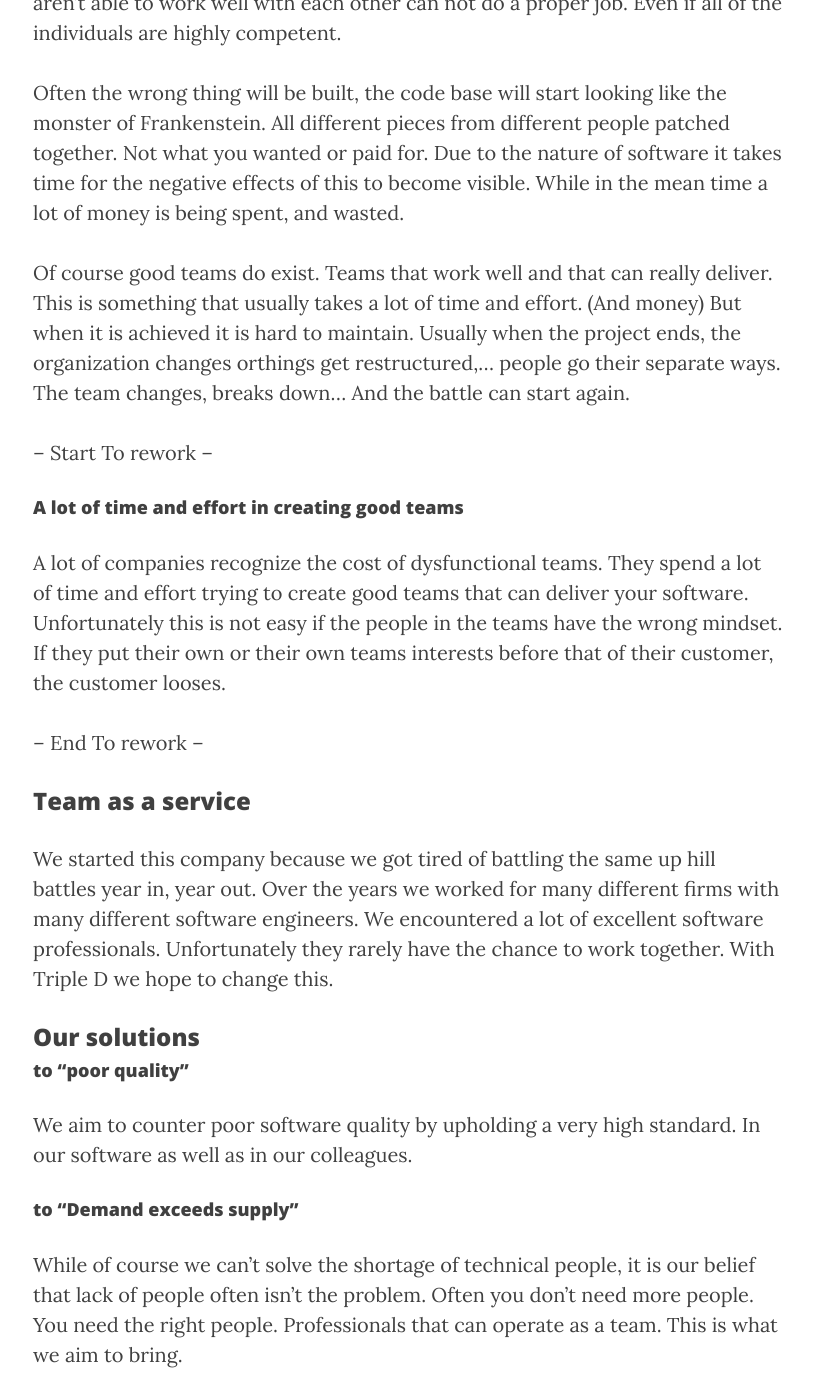
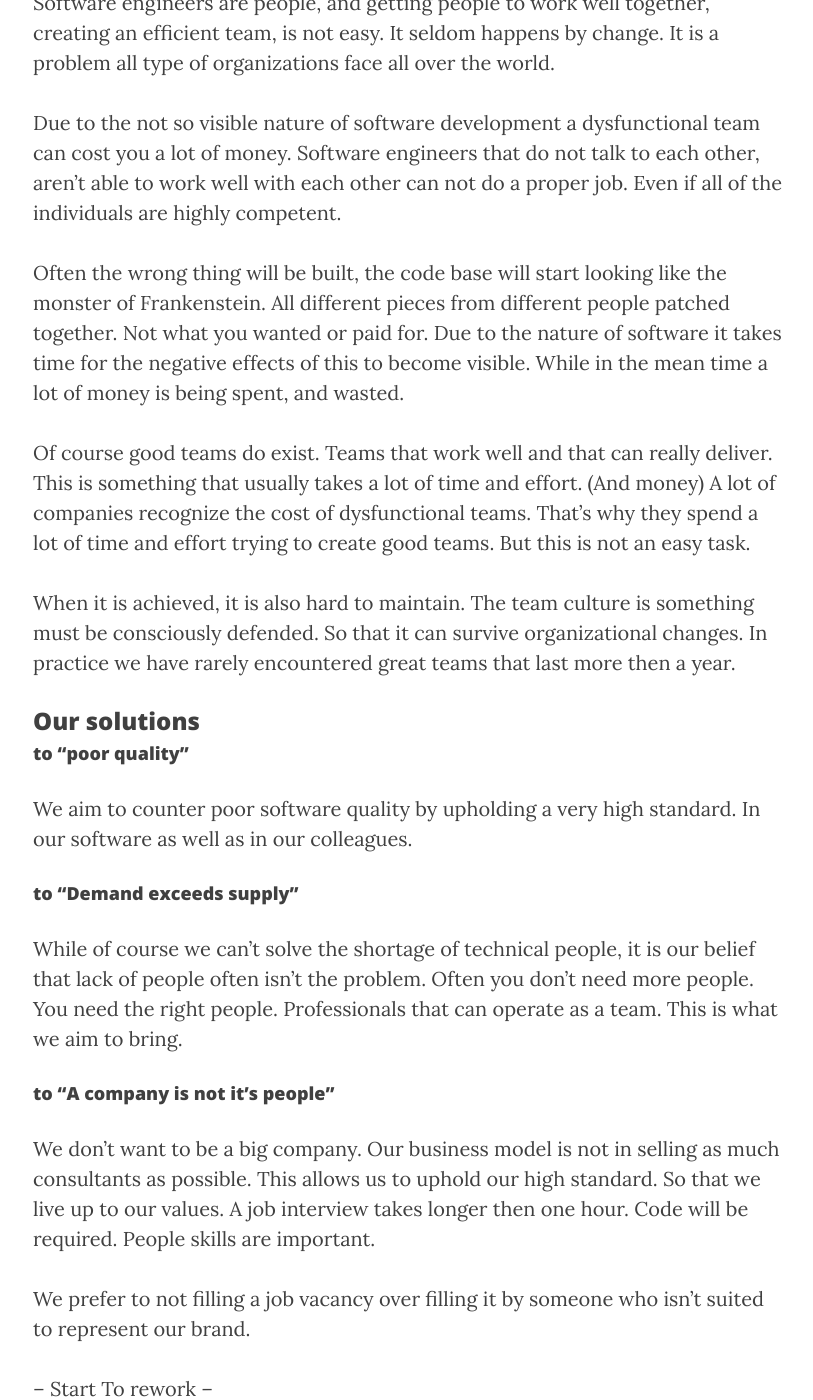
Before and after one commit to tripledio/tripledio.github.io, a Jekyll site: the page built from about.md, in a window 1280 px wide and 1400 px high, scrolled down 3350 px. Shown: the whole window, without its empty margins (232-1045 px from the left). Built offline with Jekyll 4.4.1, drawn with Linux system fonts in a browser that asks for light colours; nearby versions of some CDN libraries; some of the changed text lies outside the part shown.

Commit message:
moved team as a service

```diff
--- a/about.md
+++ b/about.md
@@ -10,6 +10,8 @@
 
 We don't want to be a big company. We want to be a _professional_ company.
 
+
+
 # Our services
 
 ## Software hive
@@ -19,11 +21,15 @@
 ## Coaching
 Your company has recently gone through an Agile transformation but you realise that you lack technical skills to improve your code quality and predictability. We can help you make sure that your team keeps delivering at the same pace even long after the initial phase of your project.
 
+
+
 # History
 
 ### Who we are
 
 We are a group of *professional software engineers* with each more then a decade of experience in our industry. Over the years we've worked on all kinds of different projects and teams for all kinds of different companies. In those years we have encountered a lot of the same problems over and over again. In an attempt to do better we've joined forces and founded **Triple D**.
+
+Over the years we worked for many different firms with many different software engineers. We encountered a lot of excellent software professionals. Unfortunately they rarely have the chance to work together. With Triple D we hope to give ourselves that change. And providing our customers with a team a highly skilled professionals that can work together as a team from the start.
 
 ### The problems we see everyday
 
@@ -52,18 +58,12 @@
 
    Often the wrong thing will be built, the code base will start looking like the monster of Frankenstein. All different pieces from different people patched together. Not what you wanted or paid for. Due to the nature of software it takes time for the negative effects of this to become visible. While in the mean time a lot of money is being spent, and wasted.
 
-  Of course good teams do exist. Teams that work well and that can really deliver. This is something that usually takes a lot of time and effort. (And money) But when it is achieved it is hard to maintain. Usually when the project ends, the organization changes orthings get restructured,... people go their separate ways. The team changes, breaks down... And the battle can start again.
+  Of course good teams do exist. Teams that work well and that can really deliver. This is something that usually takes a lot of time and effort. (And money) A lot of companies recognize the cost of dysfunctional teams. That's why they spend a lot of time and effort trying to create good teams. But this is not an easy task.
 
-   -- Start To rework --
+  When it is achieved, it is also hard to maintain. The team culture is something must be consciously defended. So that it can survive organizational changes. In practice we have rarely encountered great teams that last more then a year.
 
-#### A lot of time and effort in creating good teams
-   A lot of companies recognize the cost of dysfunctional teams. They spend a lot of time and effort trying to create good teams that can deliver your software. Unfortunately this is not easy if the people in the teams have the wrong mindset. If they put their own or their own teams interests before that of their customer, the customer looses.
 
--- End To rework --
 
-### Team as a service
-
-We started this company because we got tired of battling the same up hill battles year in, year out. Over the years we worked for many different firms with many different software engineers. We encountered a lot of excellent software professionals. Unfortunately they rarely have the chance to work together. With Triple D we hope to change this.
 
 ### Our solutions
 
```
Also changed, not shown: other parts of about.md (+3 -2 lines).
